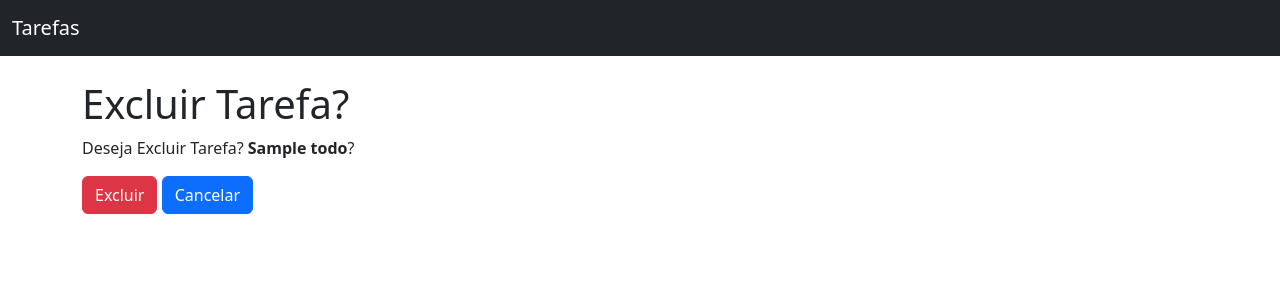
After one commit to Vini-dev-github/crud_todolist, a Django app: page /delete/1 in a window 1280 px wide. The commit adds this page. Shown: the top 300 px of the page. Run offline with Django 5.2, Linux system fonts and the light colour scheme; tables that the repository leaves empty hold one stand-in row (values such as "Sample post").

Commit message:
add form delete

```diff
--- /dev/null
+++ b/app_todos/templates/app_todos/todo_confirm_delete.html
@@ -0,0 +1,18 @@
+{% extends 'base.html'%}
+
+{% block page_title %}
+    Excluir tarefa
+{% endblock page_title%}
+
+{% block content %}
+    <h1>Excluir Tarefa?</h1>
+
+    <p>Deseja Excluir Tarefa? <strong>{{ todo.title }}</strong>?</p>
+
+    <form method="POST">
+        {% csrf_token %}
+
+        <button type="submit" class="btn btn-danger">Excluir</button>
+        <a href="{% url 'todo_list'%}" class="btn btn-primary">Cancelar</a>
+    </form>
+{% endblock content %}
--- a/app_todos/templates/app_todos/todo_list.html
+++ b/app_todos/templates/app_todos/todo_list.html
@@ -30,7 +30,7 @@
                     <td>
                         <a href="#" class="btn btn-primary btn-sm">Concluir</a>
                         <a href="{% url 'todo_update' pk=todo.pk %}" class="btn btn-secondary btn-sm">Editar</a>
-                        <a href="#" class="btn btn-danger btn-sm">Excluir</a>
+                        <a href="{% url 'todo_delete' pk=todo.pk %}" class="btn btn-danger btn-sm">Excluir</a>
                     </td>
                 </tr>
                 {% endfor %}
--- a/app_todos/views.py
+++ b/app_todos/views.py
@@ -1,5 +1,5 @@
 from django.shortcuts import render
-from django.views.generic import ListView, CreateView, UpdateView
+from django.views.generic import ListView, CreateView, UpdateView, DeleteView
 from django.urls import reverse_lazy
 from .models import Todo
 
@@ -16,3 +16,7 @@ class TodoUpdate(UpdateView):
     model = Todo
     fields = ["title", "deadline"]
     success_url = reverse_lazy("todo_list")
+
+class TodoDeleteView(DeleteView):
+    model = Todo
+    success_url = reverse_lazy("todo_list")
--- a/project_todo/urls.py
+++ b/project_todo/urls.py
@@ -1,10 +1,11 @@
 from django.contrib import admin
 from django.urls import path
-from app_todos.views import TodoListView, TodoCreateView, TodoUpdate
+from app_todos.views import TodoListView, TodoCreateView, TodoUpdate, TodoDeleteView
 
 urlpatterns = [
     path('admin/', admin.site.urls),
     path('', TodoListView.as_view(), name="todo_list"),
     path('create/', TodoCreateView.as_view(), name="todo_create"),
-    path('update/<int:pk>', TodoUpdate.as_view(), name="todo_update")
+    path('update/<int:pk>', TodoUpdate.as_view(), name="todo_update"),
+    path('delete/<int:pk>', TodoDeleteView.as_view(), name="todo_delete"),
 ]
```
